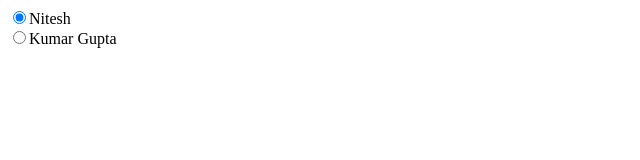
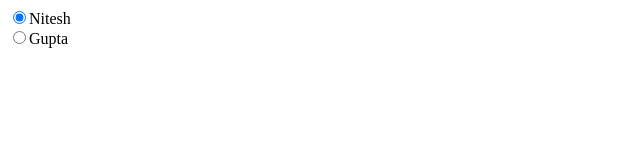
Before and after one commit to niteshkumargupta/my_app, a plain HTML site: page index.html in a window 1280 px wide. Shown: the full height of the page, 0-640 px from the left. Drawn offline with Linux system fonts and the light colour scheme.

Commit message:
Update index.html

```diff
--- a/index.html
+++ b/index.html
@@ -5,7 +5,7 @@
 <form>
 <input type="radio" name="sex" value="Nitesh" checked>Nitesh
 <br>
-<input type="radio" name="sex" value="Kumar Gupta">Kumar Gupta
+<input type="radio" name="sex" value="Kumar Gupta">Gupta
 </form>
 
 </body>
```
